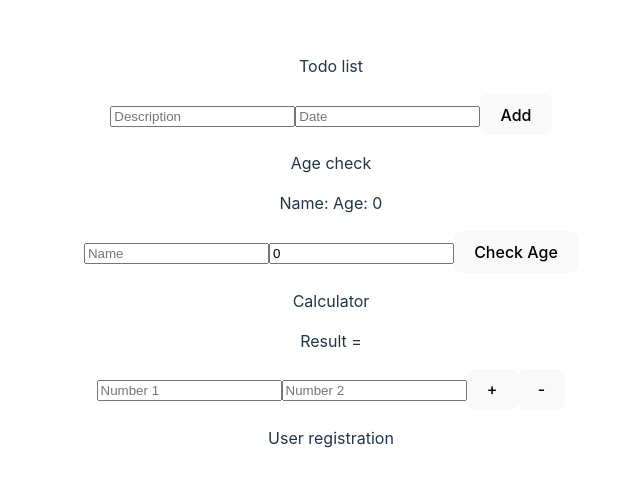
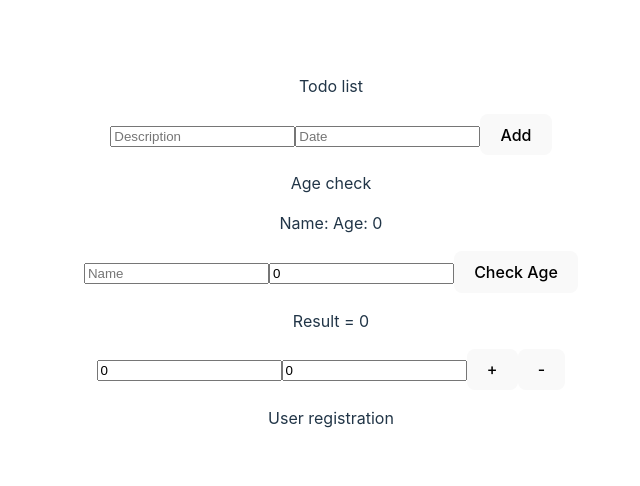
Before and after one commit to GiuliaZd/ToDoList, a React (Vite) app in the folder vite-project/: page / in a window 1280 px wide. Shown: the part 148-634 px from the top of the page, without its empty margins (309-949 px from the left). Built offline with nearby package versions, Linux system fonts and the light colour scheme.

Commit message:
calculator optimized

```diff
--- a/vite-project/src/components/Calculator.jsx
+++ b/vite-project/src/components/Calculator.jsx
@@ -1,7 +1,7 @@
 import { useState } from 'react';
 
 function Calculator() {
-    const [num1, setNum1] = useState ('');
+  /*const [num1, setNum1] = useState ('');
     const [num2, setNum2] =useState ('');
     const [result, setResult]=useState(null);
 
@@ -17,8 +17,8 @@ function Calculator() {
           setResult(`${Number(num1)-Number(num2)}`);
           break;
       }
-  }
-  /* const [numA, setNumA ] = useState(0);
+  } */
+  const [numA, setNumA ] = useState(0);
   const [numB, setNumB ] = useState(0);
   const [result, setResult] = useState(0);
 
@@ -47,8 +47,8 @@ function Calculator() {
       <button onClick={calcSub}>-</button>
     </>
   );
-} */
-  return (
+}
+ /* return (
     <>
     <p>Calculator</p>
     <p>Result = {result}</p>
@@ -58,6 +58,6 @@ function Calculator() {
     <button onClick={() => calculate('subtract')}>-</button>
      </>
  );
-}
+} */
 
 export default Calculator;
```
